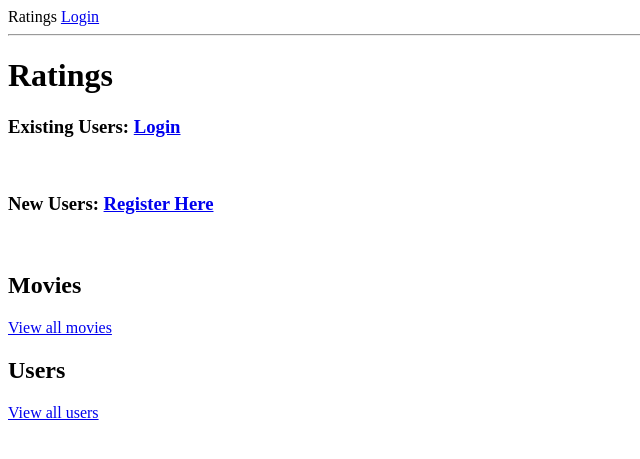
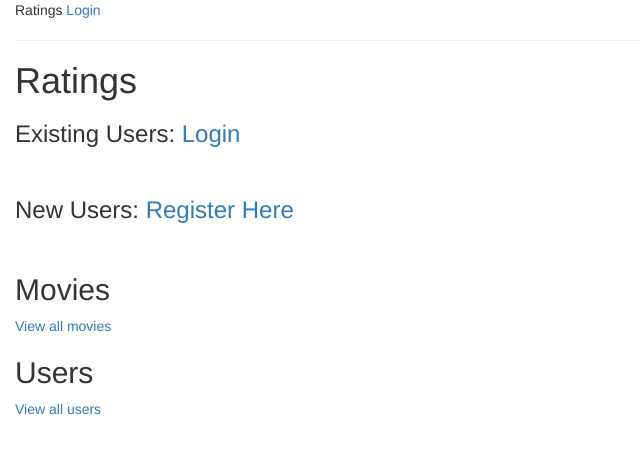
Before and after one commit to nrinn/movie-ratings, a Flask app: page / in a window 1280 px wide. Shown: the top 459 px of the page, without its empty margins (0-640 px from the left). Run offline with Flask 2, Linux system fonts and the light colour scheme; some libraries are stand-ins or nearby versions.

Commit message:
Sorted movie titles alphabetically. Added Bootstrap link to base. Need to create CSS & link to it there.

```diff
--- a/server.py
+++ b/server.py
@@ -97,7 +97,8 @@ def user_detail(user_id):
 def movie_list():
     """Show list of movies."""
 
-    movies = Movie.query.all()
+    movies = Movie.query.order_by(Movie.title).all()
+
 
     return render_template("movie_list.html", movies=movies)
 
--- a/templates/base.html
+++ b/templates/base.html
@@ -2,9 +2,14 @@
 <html>
 <head>
   <title>Ratings</title>
+
+<link rel="stylesheet" href="https://maxcdn.bootstrapcdn.com/bootstrap/3.3.4/css/bootstrap.min.css">
+
 </head>
 
 <body>
+<div class="container-fluid">
+
   Ratings
 
 {% if "user_id" in session %}
@@ -20,6 +25,6 @@
 {% endfor %}
 
   {% block content %} put your content here {% endblock %}
-
+</div>
 </body>
 </html>
```
